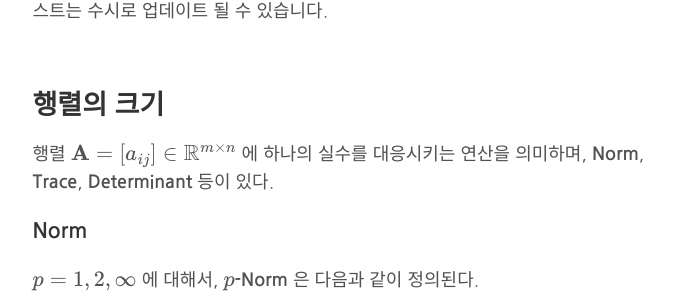
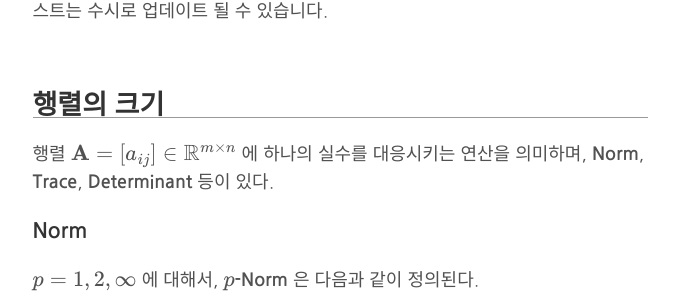
Before and after one commit to gem763/gem763.github.io, a Jekyll site: the page built from _posts/2017-08-23-linear-algebra-basic.md, in a window 1280 px wide. Shown: the part 252-559 px from the top of the page, without its empty margins (300-979 px from the left). Built offline with Jekyll 4.4.1, drawn with Linux system fonts in a browser that asks for light colours; formulas are drawn with MathJax 3; comment, search, counter and statistics services are not loaded.

Commit message:
Update main.css

```diff
--- a/assets/css/main.css
+++ b/assets/css/main.css
@@ -45,7 +45,7 @@ h1 a {
 
 h2{
   line-height: 1.5rem;
-  border-bottom: 1px solid #fff;
+  border-bottom: 1px solid #999;
 }
 
 h1, h2, h3, h4, h5, h6 {
```
